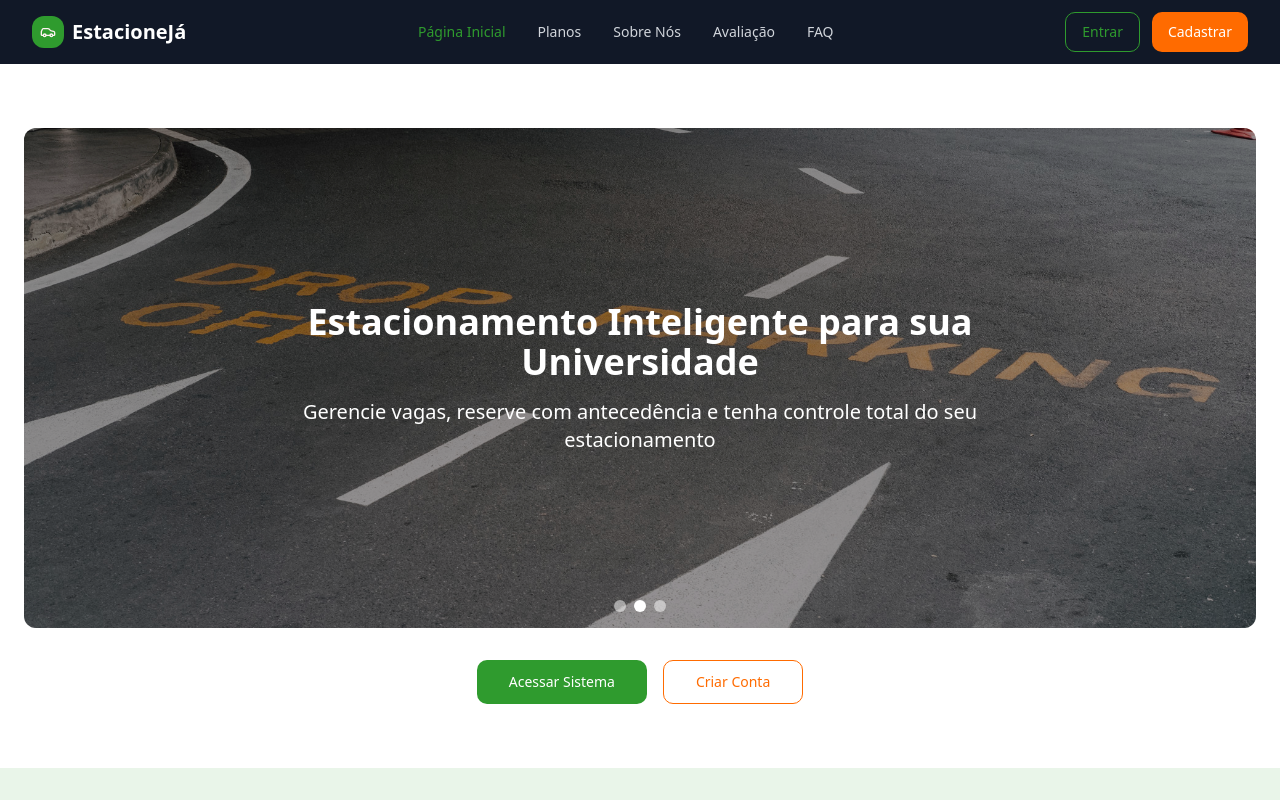
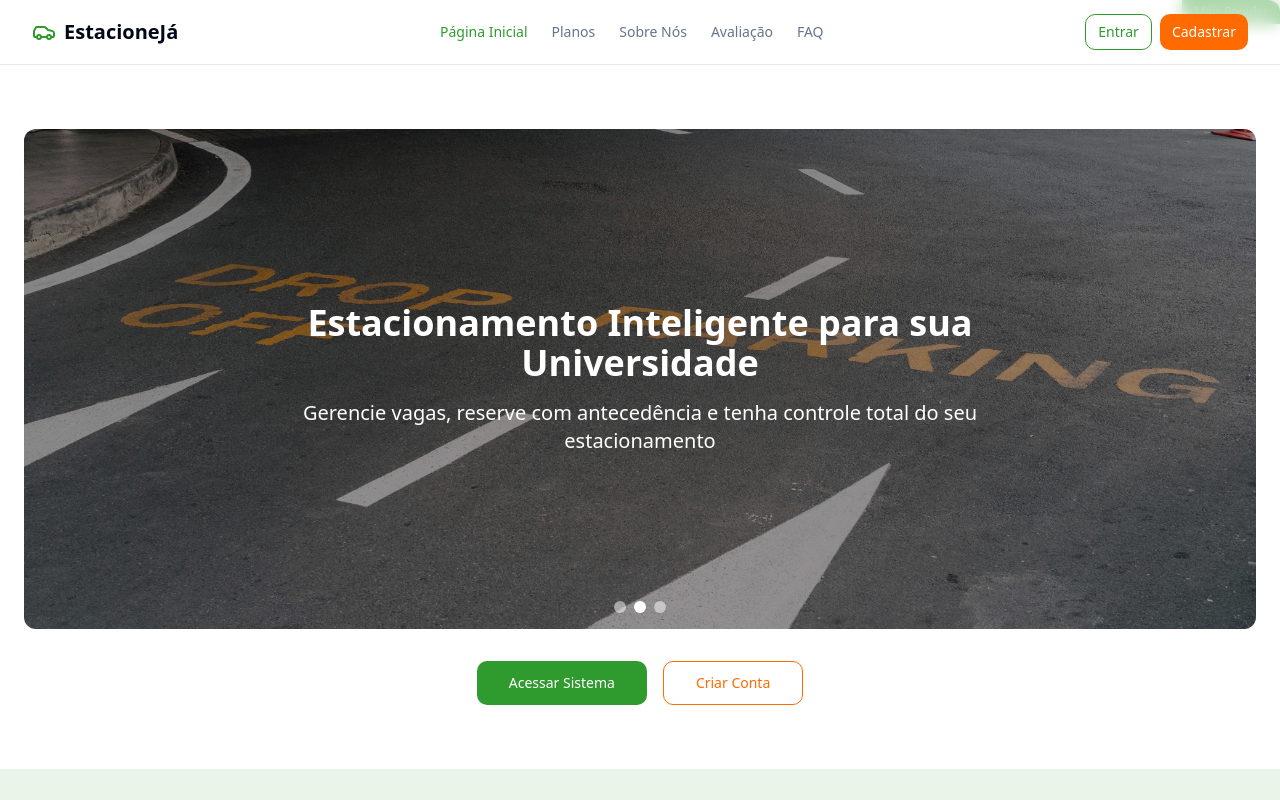
Before and after one commit to PauloS017/Estacioneja-Front, a Next.js app: page / in a window 1280 px wide. Shown: the top 800 px of the page. Built offline with nearby package versions, Linux system fonts and the light colour scheme.

Commit message:
auteracoes no navbar

```diff
--- a/components/navbar.tsx
+++ b/components/navbar.tsx
@@ -2,7 +2,7 @@
 
 import Link from "next/link"
 import { usePathname } from "next/navigation"
-import { Car, Menu } from "lucide-react"
+import { Car, Menu, type LucideIcon } from "lucide-react" // Importe LucideIcon para tipagem
 import { Button } from "@/components/ui/button"
 import { Sheet, SheetContent, SheetTrigger } from "@/components/ui/sheet"
 import { useState, useEffect } from "react"
@@ -16,6 +16,14 @@ import {
 import { Avatar, AvatarFallback, AvatarImage } from "@/components/ui/avatar"
 import { Badge } from "@/components/ui/badge"
 import { Bell, Building2, User, Settings, LogOut, Calendar, BarChart3, FileText, Star } from "lucide-react"
+import { cn } from "@/lib/utils" // Importar cn para classes condicionais
+
+// Definição de tipo para os itens de navegação
+interface NavItem {
+  href: string
+  label: string
+  icon?: LucideIcon // O ícone é opcional e do tipo LucideIcon
+}
 
 const navLinks = [
   { name: "Página Inicial", href: "/" },
@@ -23,6 +31,7 @@ const navLinks = [
   { name: "Sobre Nós", href: "/sobre" },
   { name: "Avaliação", href: "/avaliacao" },
   { name: "FAQ", href: "/faq" },
+
 ]
 
 export function Navbar() {
@@ -34,30 +43,28 @@ export function Navbar() {
   const isAdmin = pathname.startsWith("/admin")
   const isMotorista = pathname.startsWith("/motorista")
   const isLoggedIn = isAdmin || isMotorista
-  const isHomePage = pathname === "/"
+  // A Navbar da página inicial e das páginas públicas terão o mesmo layout
+  const shouldUsePublicLayout = navLinks.some((link) => {
+    if (link.href === "/") return pathname === "/"
+    if (link.href.startsWith("/#")) return pathname === "/" // Anchor links are on homepage
+    return pathname.startsWith(link.href)
+  })
 
-  const adminNavItems = [
+  const adminNavItems: NavItem[] = [
     { href: "/admin/dashboard", label: "Dashboard", icon: BarChart3 },
     { href: "/admin/cadastrar-estacionamento", label: "Cadastrar Estacionamento", icon: Building2 },
     { href: "/admin/relatorios", label: "Relatórios", icon: FileText },
   ]
 
-  const motoristaNavItems = [
+  const motoristaNavItems: NavItem[] = [
     { href: "/motorista/dashboard", label: "Meu Painel", icon: User },
     { href: "/motorista/agendar-vaga", label: "Agendar Vaga", icon: Calendar },
     { href: "/motorista/cadastrar-veiculo", label: "Cadastrar Veículo", icon: Car },
     { href: "/avaliacao", label: "Avaliações", icon: Star },
   ]
 
-  const publicNavItems = [
-    { href: "/", label: "Início" },
-    { href: "/sobre", label: "Sobre" },
-    { href: "/#planos", label: "Planos" },
-    { href: "/avaliacao", label: "Avaliações" },
-    { href: "/faq", label: "FAQ" }, // Adicionado o link para FAQ
-  ]
-
-  const currentNavItems = isAdmin ? adminNavItems : isMotorista ? motoristaNavItems : publicNavItems
+  // currentNavItems agora usa navLinks para o layout público
+  const currentNavItems: NavItem[] = isAdmin ? adminNavItems : isMotorista ? motoristaNavItems : navLinks
 
   const getUserInfo = () => {
     if (isAdmin) {
@@ -82,10 +89,12 @@ export function Navbar() {
 
   // Atualiza o link ativo com base no pathname atual
   useEffect(() => {
-    // Verifica se o pathname atual corresponde a algum dos links
     const matchingLink = navLinks.find((link) => {
       if (link.href === "/") {
         return pathname === "/"
+      }
+      if (link.href.startsWith("/#")) {
+        return pathname === "/" && window.location.hash === link.href.substring(1)
       }
       return pathname.startsWith(link.href)
     })
@@ -96,116 +105,99 @@ export function Navbar() {
     }
   }, [pathname])
 
-  // Layout especial para página inicial
-  if (isHomePage) {
+  // Layout especial para páginas públicas
+  if (shouldUsePublicLayout) {
     return (
-      <header className="sticky top-0 z-50 w-full bg-gray-900 text-white">
+      <header className="sticky top-0 z-50 w-full border-b bg-background/95 backdrop-blur supports-[backdrop-filter]:bg-background/60">
         <div className="container flex h-16 items-center justify-between">
-          {/* Logo */}
-          <Link href="/" className="flex items-center space-x-2">
-            <div className="flex h-8 w-8 items-center justify-center rounded-lg bg-primary text-primary-foreground">
-              <Car className="h-4 w-4" />
+          <div className="flex items-center gap-2">
+            <Sheet open={isOpen} onOpenChange={setIsOpen}>
+              <SheetTrigger asChild className="lg:hidden">
+                <Button variant="ghost" size="icon" aria-label="Menu">
+                  <Menu className="h-5 w-5" />
+                </Button>
+              </SheetTrigger>
+              <SheetContent side="left" className="w-[240px] sm:w-[300px] bg-background text-foreground">
+                <div className="flex items-center gap-2 pb-4">
+                  <Car className="h-6 w-6 text-primary" />
+                  <span className="font-bold text-lg text-foreground">EstacioneJá</span>
                 </div>
-            <span className="font-bold text-xl">EstacioneJá</span>
-          </Link>
-
-          {/* Desktop Navigation */}
-          <nav className="hidden md:flex items-center space-x-8 flex-1 justify-center">
+                <nav className="flex flex-col gap-2">
                   {navLinks.map((link) => (
                     <Link
                       key={link.href}
                       href={link.href}
-                className={`text-sm font-medium transition-colors hover:text-primary ${
-                  pathname === link.href ? "text-primary" : "text-gray-300"
-                }`}
+                      onClick={() => setIsOpen(false)}
+                      className={cn(
+                        "flex items-center gap-2 rounded-md px-3 py-2 text-sm transition-colors hover:bg-accent",
+                        activeLink === link.href
+                          ? "bg-accent font-medium text-accent-foreground"
+                          : "text-muted-foreground",
+                      )}
                     >
                       {link.name}
                     </Link>
                   ))}
                 </nav>
-
-          {/* Buttons and Mobile Menu */}
-          <div className="flex items-center gap-3">
-            <div className="hidden md:flex items-center space-x-3">
+              </SheetContent>
+            </Sheet>
+            <Link href="/" className="flex items-center gap-2">
+              <Car className="h-6 w-6 text-primary" />
+              <span className="font-bold text-xl hidden md:inline-block text-foreground">EstacioneJá</span>
+            </Link>
+          </div>
+          <nav className="hidden lg:flex items-center gap-6">
+            {navLinks.map((link) => (
+              <Link
+                key={link.href}
+                href={link.href}
+                className={cn(
+                  "text-sm font-medium transition-colors hover:text-primary",
+                  activeLink === link.href ? "text-primary" : "text-muted-foreground",
+                )}
+              >
+                {link.name}
+              </Link>
+            ))}
+          </nav>
+          <div className="flex items-center gap-2">
             <Link href="/login">
               <Button
                 variant="outline"
-                  className="border-primary text-primary hover:bg-primary hover:text-white bg-transparent"
+                size="sm"
+                className="hidden sm:flex border-primary text-primary hover:bg-primary hover:text-white bg-transparent"
               >
                 Entrar
               </Button>
             </Link>
             <Link href="/cadastrar">
-                <Button className="bg-secondary hover:bg-secondary/90 text-white">Cadastrar</Button>
-              </Link>
-            </div>
-
-            {/* Mobile Menu */}
-            <Sheet open={isOpen} onOpenChange={setIsOpen}>
-              <SheetTrigger asChild>
-                <Button variant="ghost" size="icon" className="md:hidden text-white hover:bg-gray-800">
-                  <Menu className="h-5 w-5" />
-                  <span className="sr-only">Toggle menu</span>
-                </Button>
-              </SheetTrigger>
-              <SheetContent side="right" className="w-[300px] sm:w-[400px] bg-gray-900 text-white border-gray-800">
-                <div className="flex flex-col space-y-4 mt-4">
-                  <nav className="flex flex-col space-y-2">
-                    {navLinks.map((link) => (
-                      <Link
-                        key={link.href}
-                        href={link.href}
-                        className={`px-3 py-2 rounded-md text-sm font-medium transition-colors hover:bg-gray-800 ${
-                          pathname === link.href ? "bg-primary text-white" : "text-gray-300 hover:text-white"
-                        }`}
-                        onClick={() => setIsOpen(false)}
-                      >
-                        {link.name}
-                      </Link>
-                    ))}
-                  </nav>
-
-                  <div className="flex flex-col space-y-2 pt-4 border-t border-gray-800">
-                    <Link href="/login" onClick={() => setIsOpen(false)}>
-                      <Button
-                        variant="outline"
-                        className="w-full border-primary text-primary hover:bg-primary hover:text-white bg-transparent"
-                      >
-                        Entrar
+              <Button size="sm" className="bg-secondary hover:bg-secondary/90 text-white">
+                Cadastrar
               </Button>
             </Link>
-                    <Link href="/cadastrar" onClick={() => setIsOpen(false)}>
-                      <Button className="w-full bg-secondary hover:bg-secondary/90 text-white">Cadastrar</Button>
-                    </Link>
-                  </div>
-                </div>
-              </SheetContent>
-            </Sheet>
           </div>
         </div>
       </header>
     )
   }
 
-  // Layout padrão para outras páginas
+  // Layout padrão para outras páginas (admin/motorista)
   return (
     <header className="sticky top-0 z-50 w-full border-b bg-background/95 backdrop-blur supports-[backdrop-filter]:bg-background/60">
       <div className="container flex h-16 items-center justify-between">
-        {/* Logo (agora um item flex separado) */}
+        {/* Logo */}
         <Link
           href={isLoggedIn ? (isAdmin ? "/admin/dashboard" : "/motorista/dashboard") : "/"}
           className="flex items-center space-x-2"
         >
-          <div className="flex h-8 w-8 items-center justify-center rounded-lg bg-primary text-primary-foreground">
-            <Car className="h-4 w-4" />
-          </div>
+          <Car className="h-6 w-6 text-primary" />
           <span className="font-bold text-xl">EstacioneJá</span>
         </Link>
 
         {/* Desktop Navigation (centralizada) */}
-        <nav className="hidden md:flex items-center space-x-6 flex-1 justify-center">
+        <nav className="hidden md:flex items-center space-x-8 flex-1 justify-center">
           {currentNavItems.map((item) => {
-            const Icon = "icon" in item ? item.icon : null
+            const IconComponent = item.icon // Renomeado para evitar conflito e clareza
             return (
               <Link
                 key={item.href}
@@ -214,7 +206,7 @@ export function Navbar() {
                   pathname === item.href ? "text-primary" : "text-muted-foreground"
                 }`}
               >
-                {Icon && <Icon className="h-4 w-4" />}
+                {IconComponent && <IconComponent className="h-4 w-4" />}
                 {item.label}
               </Link>
             )
@@ -273,7 +265,8 @@ export function Navbar() {
             </>
           )}
 
-          {!isLoggedIn && !isHomePage && (
+          {!isLoggedIn &&
+            !shouldUsePublicLayout && ( // Ajustado para não mostrar botões de login/cadastro se for layout público
               <div className="hidden md:flex items-center space-x-2">
                 <Link href="/login">
                   <Button variant="ghost">Entrar</Button>
@@ -312,7 +305,7 @@ export function Navbar() {
 
                 <nav className="flex flex-col space-y-2">
                   {currentNavItems.map((item) => {
-                    const Icon = "icon" in item ? item.icon : null
+                    const IconComponent = item.icon
                     return (
                       <Link
                         key={item.href}
@@ -324,14 +317,15 @@ export function Navbar() {
                         }`}
                         onClick={() => setIsOpen(false)}
                       >
-                        {Icon && <Icon className="h-4 w-4" />}
+                        {IconComponent && <IconComponent className="h-4 w-4" />}
                         {item.label}
                       </Link>
                     )
                   })}
                 </nav>
 
-                {!isLoggedIn && !isHomePage && (
+                {!isLoggedIn &&
+                  !shouldUsePublicLayout && ( // Ajustado para não mostrar botões de login/cadastro se for layout público
                     <div className="flex flex-col space-y-2 pt-4 border-t">
                       <Link href="/login" onClick={() => setIsOpen(false)}>
                         <Button variant="ghost" className="w-full justify-start">
```
Lines whose indentation alone changed are shown as unchanged.
